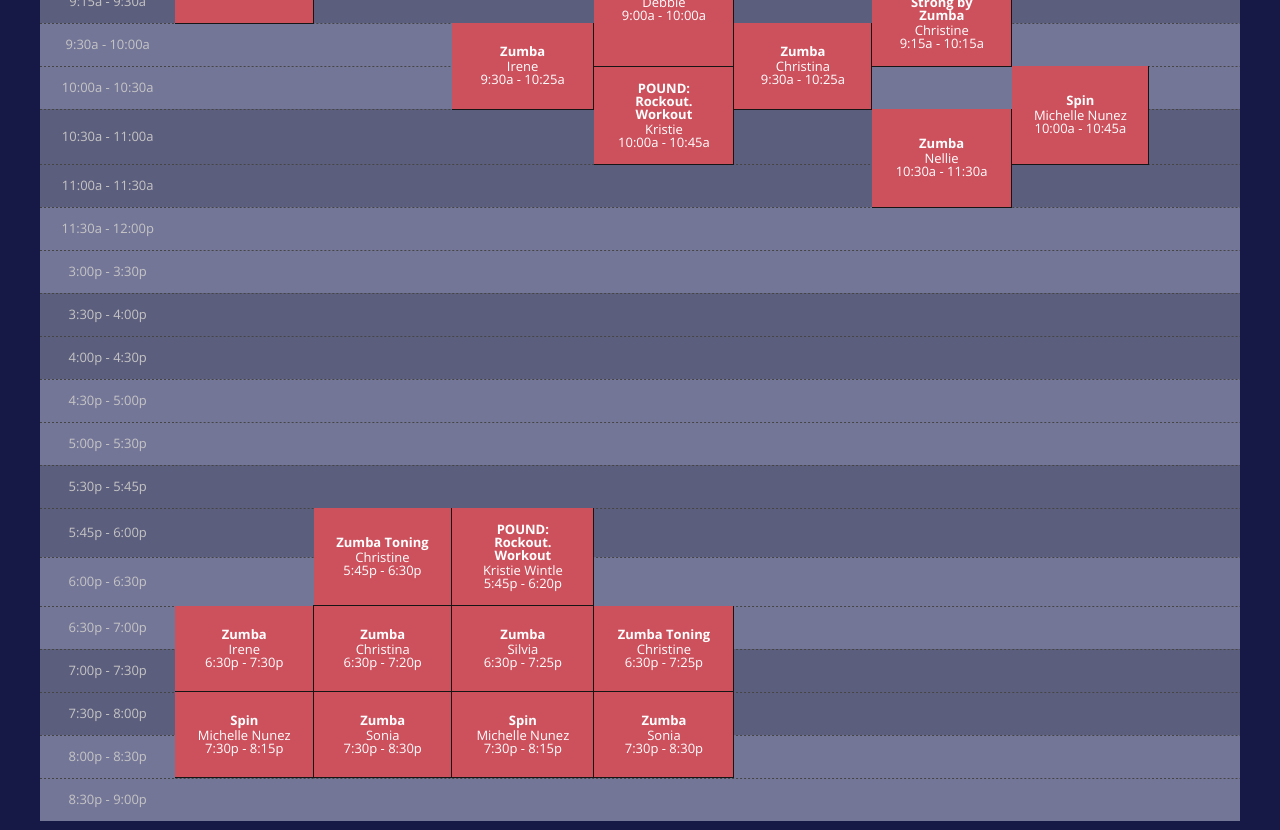
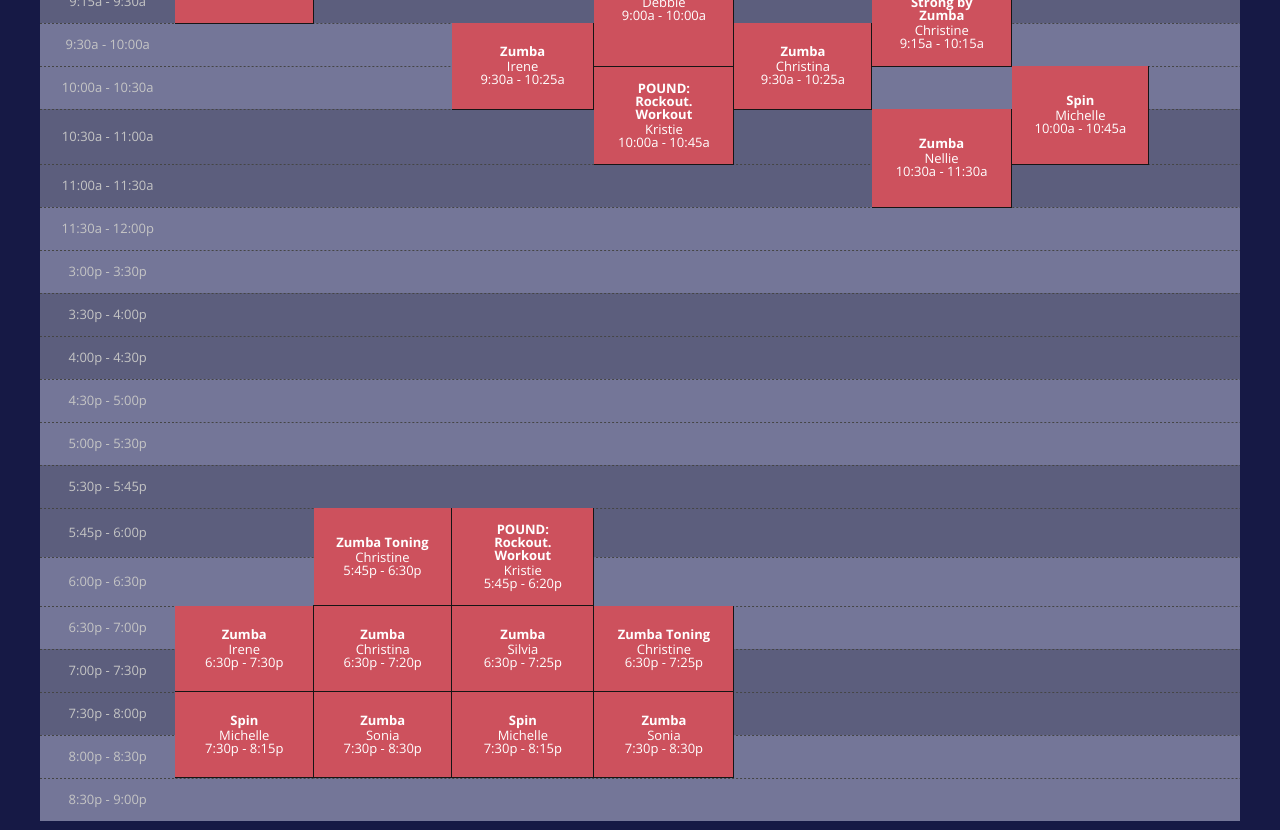
Before and after one commit to rwstone/shapeitup, a Jekyll site: the page built from schedule/index.md, in a window 1280 px wide. Shown: the part 560-1390 px from the top of the page. Built offline with Jekyll 4.4.1, drawn with Linux system fonts in a browser that asks for light colours; some web fonts are replaced.

Commit message:
Updated Index

```diff
--- a/schedule/index.md
+++ b/schedule/index.md
@@ -15,7 +15,7 @@
   end_time: 7:30p
   length: 2
 - class: Spin
-  instructor: Michelle Nunez
+  instructor: Michelle
   day: Monday
   start_time: 7:30p
   end_time: 8:15p
@@ -45,7 +45,7 @@
   end_time: 10:25a
   length: 2
 - class: 'POUND: Rockout. Workout'
-  instructor: Kristie Wintle
+  instructor: Kristie
   day: Wednesday
   start_time: 5:45p
   end_time: 6:20p
@@ -57,7 +57,7 @@
   end_time: 7:25p
   length: 2
 - class: Spin
-  instructor: Michelle Nunez
+  instructor: Michelle
   day: Wednesday
   start_time: 7:30p
   end_time: 8:15p
@@ -111,7 +111,7 @@
   end_time: 11:30a
   length: 2
 - class: Spin
-  instructor: Michelle Nunez
+  instructor: Michelle
   day: Sunday
   start_time: 10:00a
   end_time: 10:45a
```
